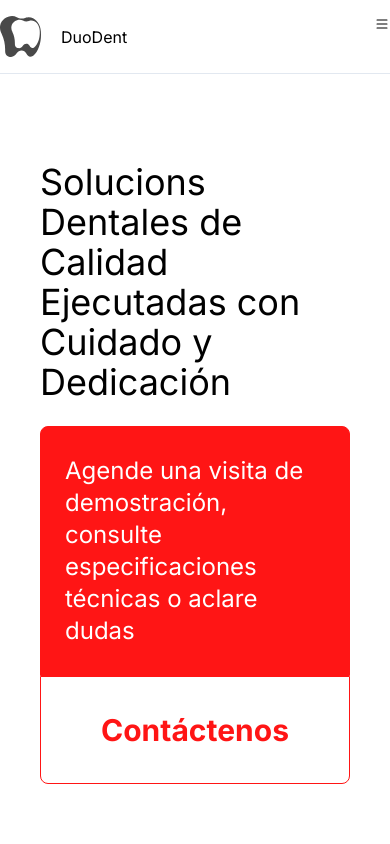
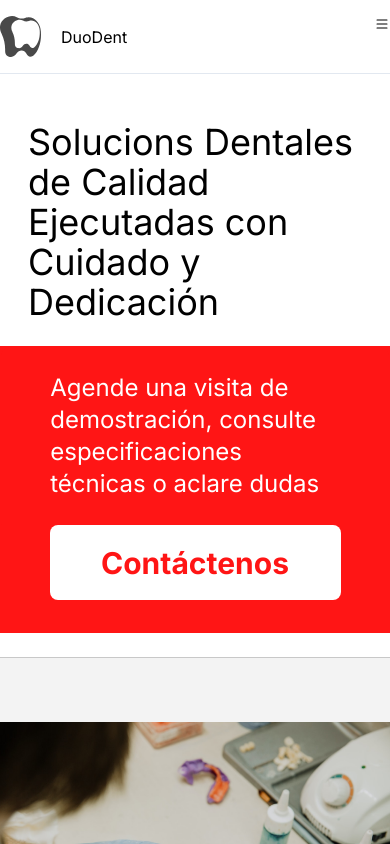
Before and after one commit to HyperMonkey3D/duodent-lab, a Next.js app: page / in a window 390 px wide. Shown: the top 844 px of the page. Built offline with nearby package versions, Linux system fonts and the light colour scheme.

Commit message:
added responsive changes

```diff
--- a/components/sections/Hero.tsx
+++ b/components/sections/Hero.tsx
@@ -3,18 +3,21 @@ import Link from "next/link"
 const Hero = () => {
     return(
         <section className="py-6">
-            <div className="container mx-auto flex flex-wrap lg:flex-nowrap justify-evenly p-10 bg-white">
-                <div className="w-full lg:w-[800px] py-6 bg-white">
-                    <h1 className="text-4xl md:text-5xl lg:text-6xl">Solucions Dentales de Calidad <br></br> Ejecutadas con Cuidado y Dedicación</h1>
+            <div className="container mx-auto lg:p-10 bg-white">
+                <div className="w-fit bg-white flex flex-wrap lg:flex-nowrap">
+                    <div className="w-full lg:w-[600px] xl:w-[800px] px-7 py-6 lg:py-6 sm:px-0 bg-white">
+                        <h1 className="text-4xl md:text-5xl lg:text-6xl">Solucions Dentales de Calidad <br></br> Ejecutadas con Cuidado y Dedicación</h1>
+                    </div>
+                    <div className="w-fit  flex flex-col justify-center lg:items-end items-center bg-duo-orange border border-duo-orange sm:rounded-lg">
+                        <div className="w-full lg:w-[350px] xl:w-[394px] h-fit lg:h-[250px]  sm:h-[175px] bg-duo-orange flex items-center border border-duo-orange rounded-t-lg">
+                            <p className="text-white py-6 lg:p-6 text-2xl w-3/4  lg:w-full mx-auto lg:mx-0 bg-duo-orange">Agende una visita de demostración, consulte especificaciones técnicas o aclare dudas</p>
+                        </div>
+                        <div className="w-3/4 sm:w-[400px] lg:w-[350px] xl:w-[394px] bg-white h-[75px] lg:h-[108px] flex items-center justify-center border-0 border-duo-orange rounded-lg lg:rounded-t-none md:rounded-b-lg mb-8 lg:my-0">
+                            <Link href={"#hablemos"} className={"text-duo-orange text-3xl sm:text-4xl   font-bold"}>Contáctenos</Link>
+                        </div>
+                    </div>
                 </div>
-                <div className="w-full xl:w-[500px]  flex flex-col justify-center lg:items-end items-center bg-white">
-                    <div className="w-full md:w-[600px] lg:w-[394px] h-[250px]  sm:h-[175px] bg-duo-orange flex items-center border border-duo-orange rounded-t-lg">
-                            <p className="text-white p-6 text-2xl ">Agende una visita de demostración, consulte especificaciones técnicas o aclare dudas</p>
-                    </div>
-                    <div className="w-full md:w-[600px]  lg:w-[394px] bg-white h-[108px] flex items-center justify-center border border-duo-orange rounded-b-lg">
-                            <Link href={"#hablemos"} className={"text-duo-orange text-3xl  sm:text-5xl font-bold"}>Contáctenos</Link>
-                        </div>
-                </div>
+
             </div>
         </section>
     )
--- a/components/sections/HeroProducts.tsx
+++ b/components/sections/HeroProducts.tsx
@@ -7,8 +7,9 @@ Image
 const HeroProducts = () => {
     return(
         <section className="py-9">
-            <div className="container mx-auto flex flex-wrap justify-center ">
-                <div className="w-[531px] bg-duo-orange p-9 flex items-center border-0 rounded-l-lg">
+            <div className="container mx-auto justify-center bg-white">
+                <div className="w-fit md:w-[600px] lg:w-fit flex flex-wrap lg:flex-nowrap bg-white mx-auto">
+                    <div className="w-full lg:w-[400px] xl:w-[531px] bg-duo-orange p-9 flex items-center border-0 sm:rounded-t-lg lg:rounded-tr-none lg:rounded-l-lg">
                         <h1 className="text-4xl text-white">Conozca Los Productos Dentales Que Elaboramos Para Sus Pacientes</h1>
                     </div>
                     <div>
@@ -16,9 +17,11 @@ const HeroProducts = () => {
                             src={technicianTwo}
                             alt="technician"
                             width={715}
-                        className="border-0 rounded-r-lg"
+                            className="border-0 sm:rounded-b-lg lg:rounded-b-none lg:rounded-r-lg"
                         />
                     </div>
+                </div>
+
             </div>
         </section>
     )
--- a/components/sections/PriceList.tsx
+++ b/components/sections/PriceList.tsx
@@ -7,12 +7,12 @@ const PriceList = () => {
     return(
         <section className="border-y border-duo-stroke py-10">
             <div className="container mx-auto ">
-                <div className="w-[1000px] mx-auto border border-duo-stroke rounded-lg">
+                <div className="w-5/6 lg:w-[1000px] mx-auto border border-duo-stroke rounded-lg">
                     <table className="mx-auto w-full table-auto h-[700px] ">
-                        <thead className=" h-[50px] ">
+                        <thead>
                             <tr >
-                                <th className="text-3xl text-left px-8 py-7 bg-duo-light-gray border-0 rounded-tl-lg">Producto</th>
-                                <th className="text-3xl text-left px-8 py-7 bg-duo-light-gray border-0 rounded-tr-lg">Precio Unidad</th>
+                                <th className="text-2xl lg:text-3xl text-left px-4 py-3 lg:px-8 lg:py-7 bg-duo-light-gray border-0 rounded-tl-lg">Producto</th>
+                                <th className="text-2xl lg:text-3xl text-left px-4 py-3 lg:px-8 lg:py-7 bg-duo-light-gray border-0 rounded-tr-lg">Precio Unidad</th>
                             </tr>
                         </thead>
                         <tbody>
@@ -22,8 +22,8 @@ const PriceList = () => {
                                     const {index, product, price} = item
                                     return(
                                             <tr key={index} >
-                                                <td className="text-2xl text-left border-t border-duo-stroke px-8 py-7">{product}</td>
-                                                <td className="text-2xl text-left border-t border-duo-stroke px-8 py-7">Q{price}</td>
+                                                <td className="text-xl lg:text-2xl text-left border-t border-duo-stroke px-2 py-4 lg:px-8 lg:py-7">{product}</td>
+                                                <td className="text-xl lg:text-2xl text-left border-t border-duo-stroke px-2 py-4 lg:px-8 lg:py-7">Q{price}</td>
                                             </tr>
                                     )
                                 })
```
Lines whose indentation alone changed are shown as unchanged.
